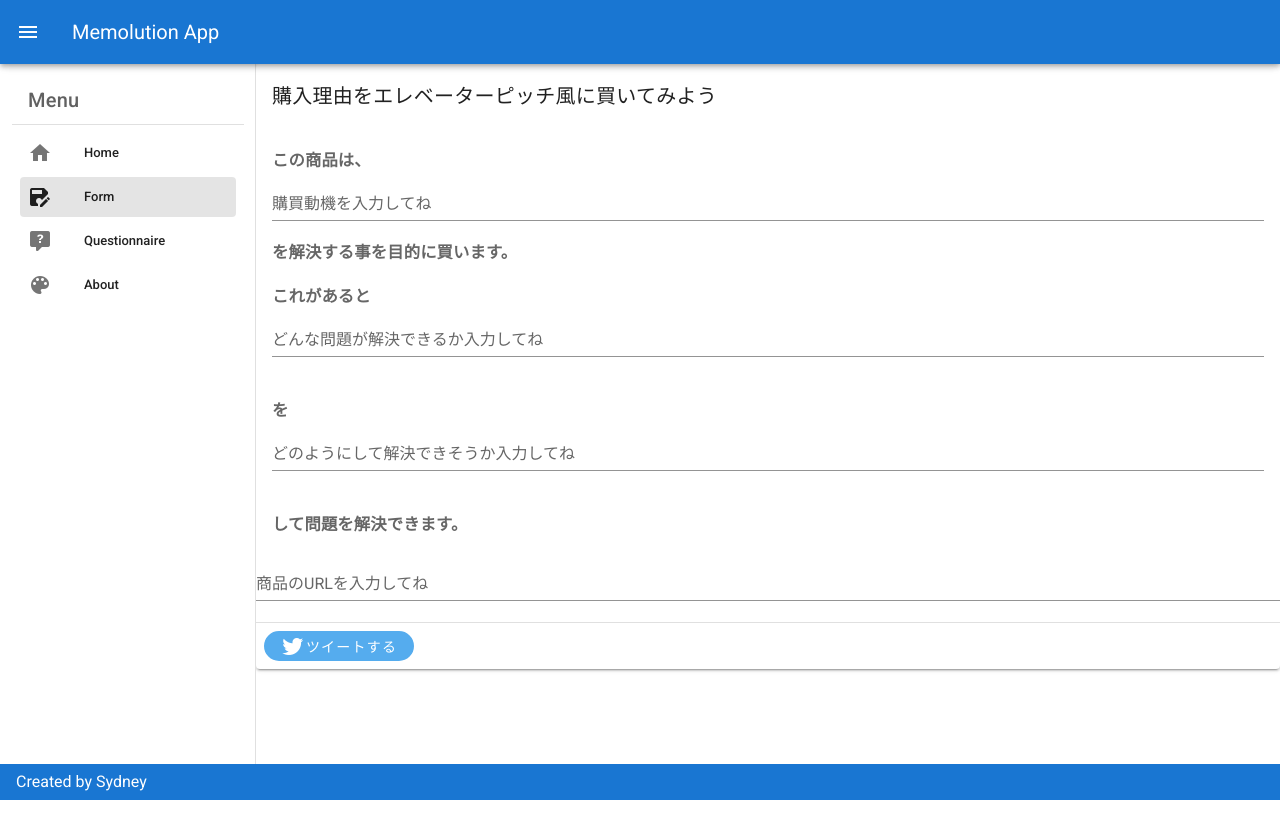
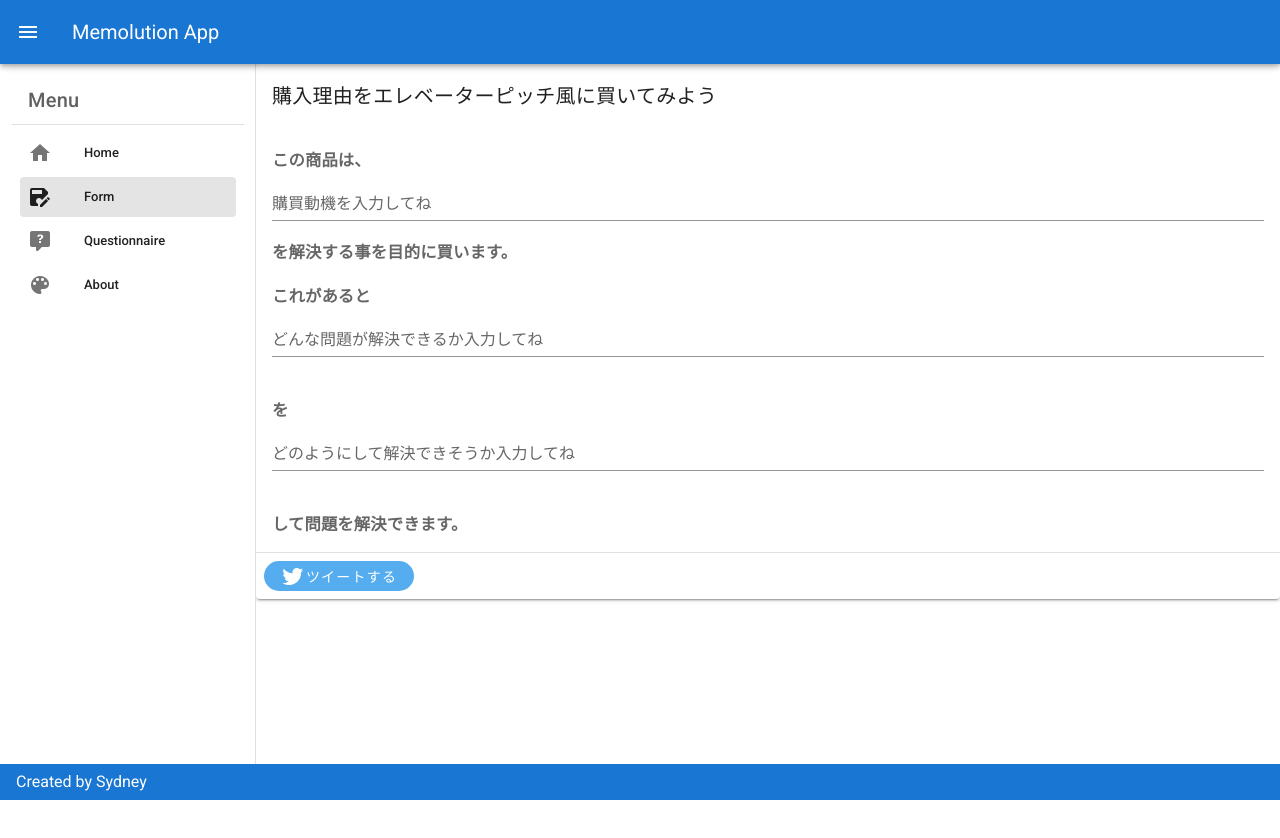
Before and after one commit to Last-Vega/Goodbuy, a Vue app in the folder frontend/: page /will in a window 1280 px wide. Shown: the top 838 px of the page. Built offline with nearby package versions, Linux system fonts and the light colour scheme; no server answers.

Commit message:
Update WillForm.vue

```diff
--- a/frontend/src/components/WillForm.vue
+++ b/frontend/src/components/WillForm.vue
@@ -35,11 +35,6 @@
           <br />
           <h3>{{evp_template.temp5}}</h3>
         </v-card-text>
-        <v-text-field
-          v-model="recentUrl"
-          label="商品のURLを入力してね"
-        >
-        </v-text-field>
         <v-divider></v-divider>
         <v-card-actions>
           <v-btn text v-on:click="GetTweet" id="TWEET">
@@ -78,7 +73,6 @@ export default {
         tweetWhat: '',
         tweetHow: ''
       },
-      recentUrl: [],
       validation: {
         validateResult: ''
       }
@@ -94,31 +88,12 @@ export default {
       } else {
         this.validation.validateResult = 'めっちゃいい理由！'
         var target = document.getElementById('TWEET')
-        var textAll = this.evp_template.temp1 + this.tweetContent.tweetWhy + this.evp_template.temp2 + this.evp_template.temp3 + this.tweetContent.tweetWhat + this.evp_template.temp4 + this.tweetContent.tweetHow + this.evp_template.temp5 + this.recentUrl
+        var textAll = this.evp_template.temp1 + this.tweetContent.tweetWhy + this.evp_template.temp2 + this.evp_template.temp3 + this.tweetContent.tweetWhat + this.evp_template.temp4 + this.tweetContent.tweetHow + this.evp_template.temp5
         var inputData = textAll.replace(/\r?\n/g, '%0D%0A')
         var path = 'https://twitter.com/intent/tweet?hashtags=Goodbuy_enp&text=' + inputData
         target.innerHTML = '<a href=' + path + 'target="_blank">Tweet</a>'
       }
     }
-  },
-  created () {
-    this.recentUrl = []
-    var isUrl = this.$route.path
-    var wasUrl = isUrl.split('will')[1]
-    this.recentUrl.push(wasUrl)
-    // var queryStr = location.search
-    // var queryArr = queryStr.split('=')
-    // var url = encodeURI(queryArr[1])
-    // const path = process.env.VUE_APP_BASE_URL + 'api/geturl'
-    // // const self = this
-    // this.$api
-    //   .post(path)
-    //   .then(response => {
-    //     this.currentUrl.push(response.data)
-    //   })
-    //   .catch(error => {
-    //     console.log(error)
-    //   })
   }
 }
 </script>
```
